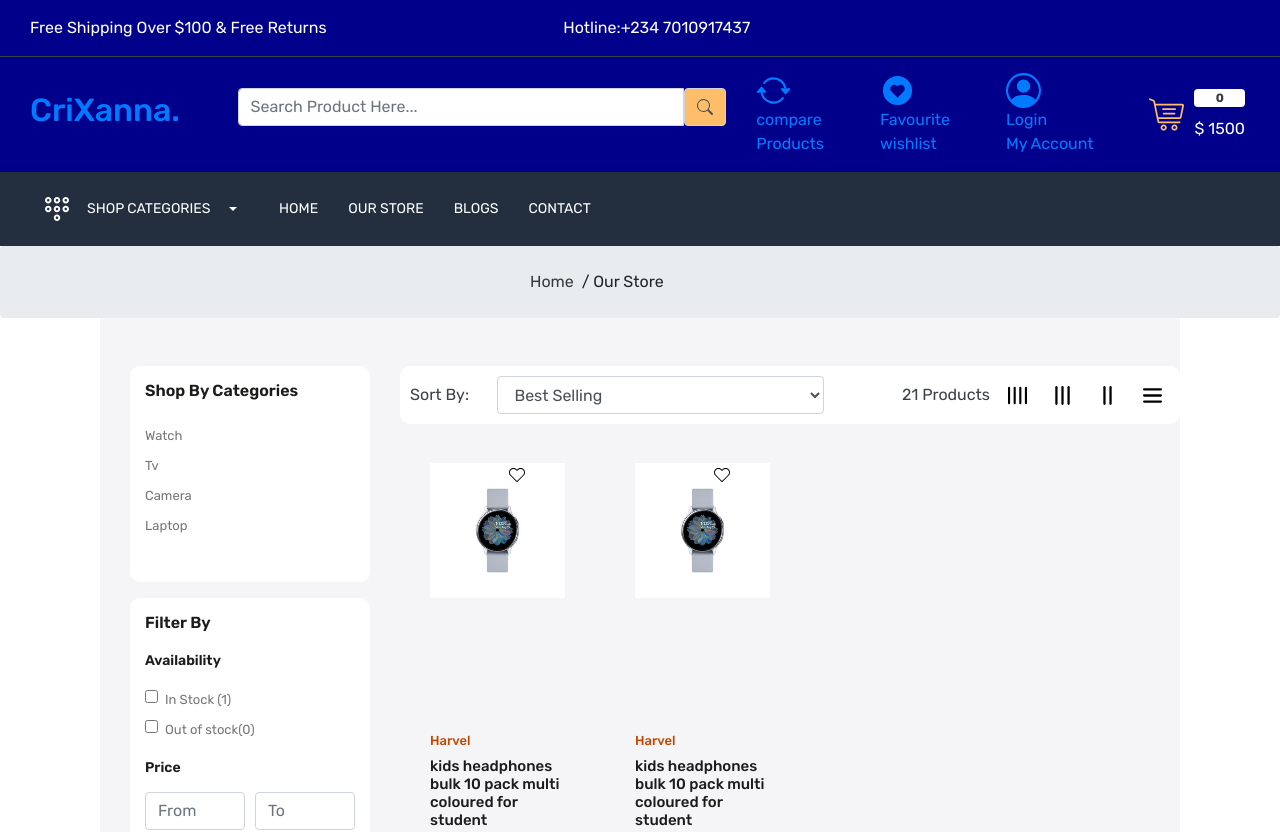
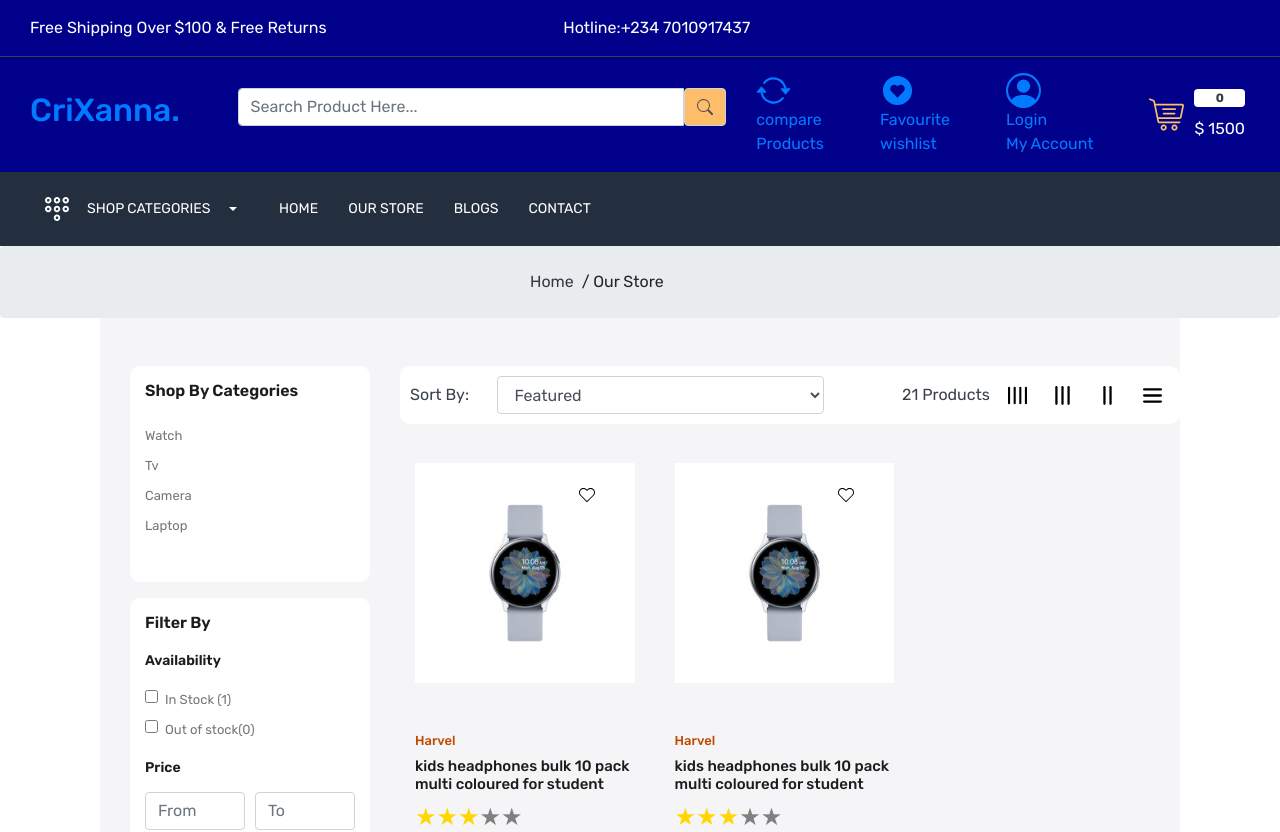
Before and after one commit to christykazi/myEcommerce, a React (Create React App) app: page /product in a window 1280 px wide. Shown: the top 832 px of the page. Built offline with nearby package versions, Linux system fonts and the light colour scheme.

Commit message:
new update

```diff
--- a/src/App.css
+++ b/src/App.css
@@ -407,13 +407,17 @@ color: var(--color-777777);
 .product-card:hover .product-image > img:nth-child(1){
 display: none;
 }
+.imgdo{
+  margin-top: 30px;
 
+}
 .product-card:hover .product-image > img:last-child {
   display: block;
   }
 
 .product-card:hover .action-bar{
 right: 55px;
+margin-top: 20px;
 }
 .product-card .product-details h6{
 color: var(--color-bf4800);
--- a/src/components/ProductCard.js
+++ b/src/components/ProductCard.js
@@ -13,12 +13,13 @@ import view from "../imagee/images/view.svg"
 
 const ProductCard = (props) => {
   const { grid } = props;
+  console.log(grid)
   let location = useLocation();
 
   return (
    <>
      <div
-    className={` ${ location.pathname == "/store" ?
+    className={` ${ location.pathname == "/product" ?
      `gr-${grid}` : "col-3"} `}
      >
    {/*   <Link to={`/product/${product}`} className="product-card igm-fore position-relative"> */}
@@ -26,7 +27,7 @@ const ProductCard = (props) => {
        <Link to=':id' className="product-card  igm-fore position-relative">
        <div className="wishList-icon position-absolute">
         <button className='border-0 bg-transparent'>
-          <img src={wish} alt="wishlist" />
+          <img className='imgdo' src={wish} alt="wishlist" />
         </button>
        </div>
         <div className="product-image igm-fore">
@@ -69,13 +70,13 @@ const ProductCard = (props) => {
     </div>
 
     <div
-    className={` ${ location.pathname == "/store" ?
+    className={` ${ location.pathname == "/product" ?
      `gr-${grid}` : "col-3"} `}
      >
        <Link to=':id' className="product-card  igm-fore position-relative">
        <div className="wishList-icon position-absolute">
         <Link>
-          <img src={wish} alt="image" />
+          <img className='imgdo' src={wish} alt="image" />
         </Link>
        </div>
         <div className="product-image igm-fore">
@@ -104,11 +105,11 @@ const ProductCard = (props) => {
         <div className="action-bar position-absolute">
           <div className='d-flex flex-column'>
           <Link>
-              <img src={addcart} alt="addcart" />
+              <img src={view} alt="addcart" />
             </Link>
 
             <Link>
-              <img src={addcart} alt="addcart" />
+              <img src={prodCompare} alt="addcart" />
             </Link>
 
             <Link>
--- a/src/pages/OurStore.js
+++ b/src/pages/OurStore.js
@@ -133,8 +133,15 @@ const OurStore = () => {
           <div className="d-flex  justify-content-between align-items-center">
             <div className="d-flex  align-items-center gap-10">
               <p className="mb-0 d-block" style={{width: "100px"}}>Sort By:</p>
-              <select name="" id="" className='
+
+              <select
+              name=""
+              defaultValue={"manual"}
+              id=""
+               className='
               form-control form-select'>
+
+
                 <option value="manual">Featured</option>
                 <option value="best-selling" selected> Best Selling</option>
                 <option value="title-ascending">Alphabetically, A-Z title-ascending</option>
```
